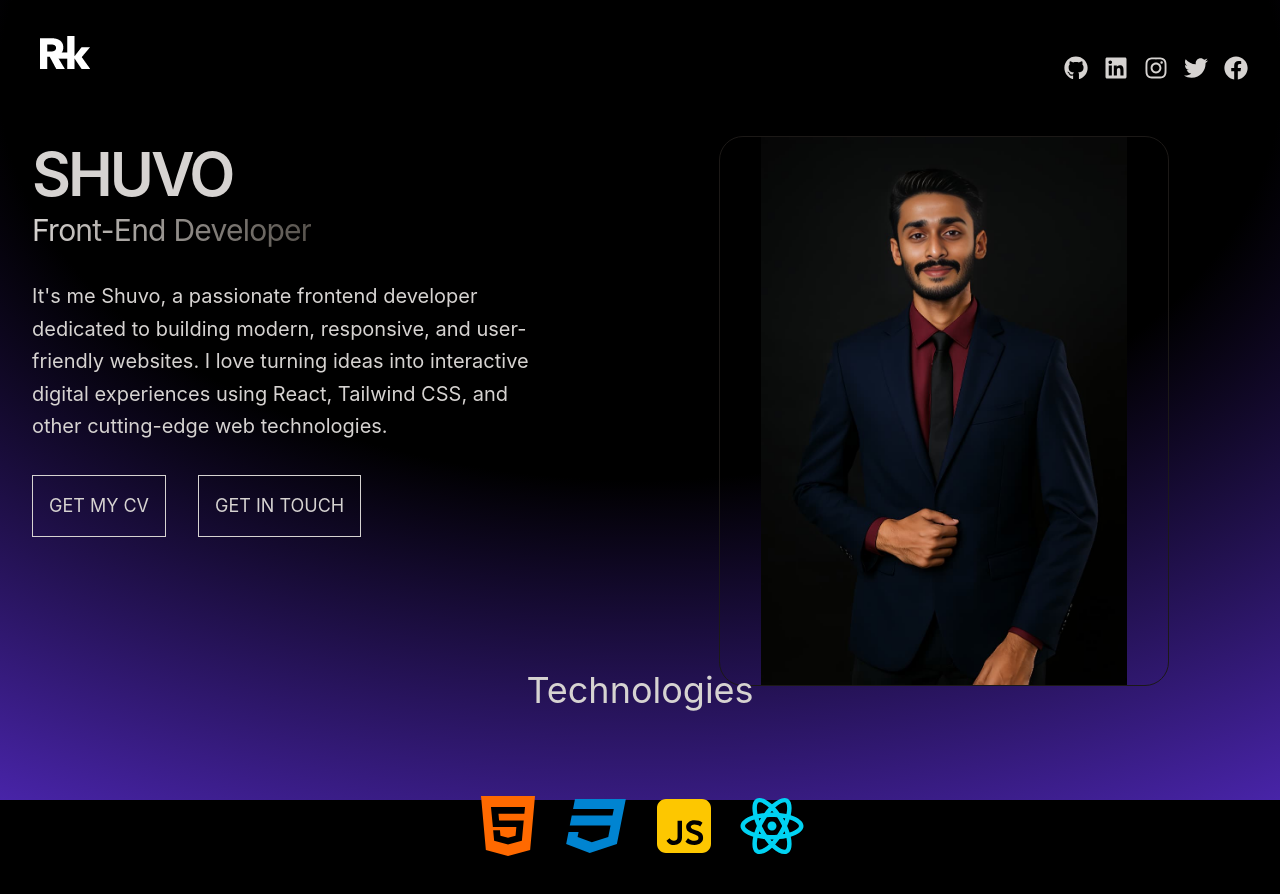
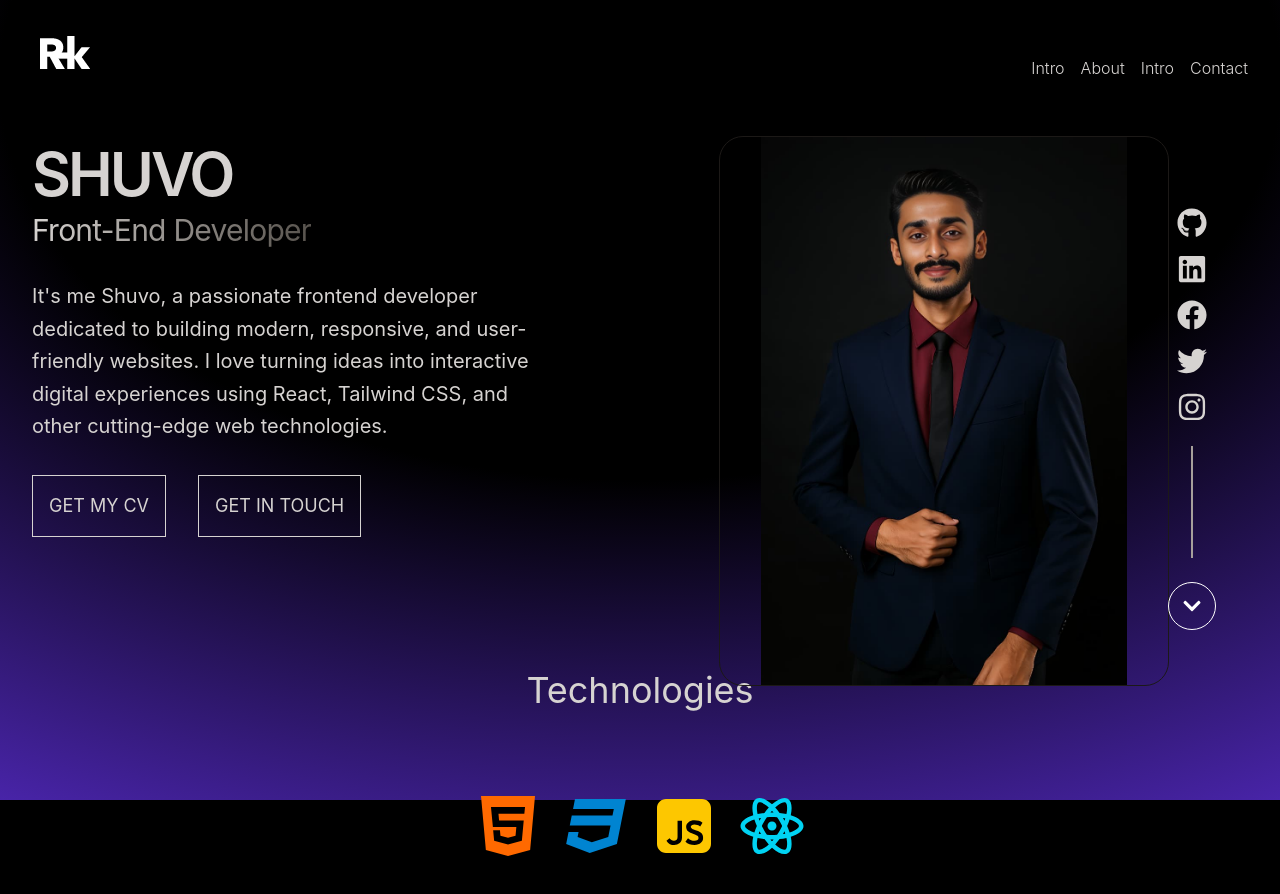
Before and after one commit to Developer-Shuvo/Portfolio, a React (Vite) app: page / in a window 1280 px wide. Shown: the top 894 px of the page. Built offline with nearby package versions, Linux system fonts and the light colour scheme.

Commit message:
Hero Section Added

```diff
--- a/src/assets/Components/Hero/Hero.jsx
+++ b/src/assets/Components/Hero/Hero.jsx
@@ -1,23 +1,92 @@
+import React from "react";
 import profilePic from "./shuvo.jpg";
+import {
+  FaFacebook,
+  FaGithub,
+  FaInstagram,
+  FaTwitter,
+  FaChevronDown,
+  FaLinkedin,
+} from "react-icons/fa"; // Added FaChevronDown, FaLinkedin
 
 const Hero = () => {
   return (
-    <div className="pb-4 lg:-mb-36">
+    <div className="pb-4 lg:-mb-36 relative">
       <div className="flex flex-wrap lg:flex-row-reverse">
         {/*_______ Profile Image_______ */}
         <div className="w-full lg:w-1/2 flex justify-center lg:p-8">
           <div className="flex justify-center items-center">
             <img
               className="border border-stone-900 rounded-3xl object-contain
-                 w-36 h-36
-                 sm:w-[200px] sm:h-[220px]
-                 md:w-[280px] md:h-[320px]
-                 lg:w-[300px] lg:h-[320px]
-                 xl:w-[450px] xl:h-[550px]"
+                  w-36 h-36
+                  sm:w-[200px] sm:h-[220px]
+                  md:w-[280px] md:h-[320px]
+                  lg:w-[300px] lg:h-[320px]
+                  xl:w-[450px] xl:h-[550px]"
               src={profilePic}
               alt="Profile Pic Shuvo"
             />
           </div>
+        </div>
+
+        {/*_______ Social Icons & Scroll Indicator _______ */}
+        <div className="hidden lg:flex flex-col items-center gap-4 text-3xl absolute right-0 top-1/2 -translate-y-1/2 mr-8">
+          {/* Github */}
+          <a
+            href="https://github.com/Developer-Shuvo"
+            target="_blank"
+            rel="noopener noreferrer"
+            aria-label="GitHub"
+          >
+            <FaGithub />
+          </a>
+          {/* LinkedIn */}
+          <a
+            href="#"
+            target="_blank"
+            rel="noopener noreferrer"
+            aria-label="LinkedIn"
+          >
+            <FaLinkedin />
+          </a>
+          {/* Facebook */}
+          <a
+            href="https://www.facebook.com/mdnazmul.hasanshuvo.5"
+            target="_blank"
+            rel="noopener noreferrer"
+            aria-label="Facebook"
+          >
+            <FaFacebook />
+          </a>
+          {/* Twitter */}
+          <a
+            href="https://x.com/SHUVO_1010"
+            target="_blank"
+            rel="noopener noreferrer"
+            aria-label="Twitter"
+          >
+            <FaTwitter />
+          </a>
+          {/* Instagram */}
+          <a
+            href="https://www.instagram.com/nazmul_hasan_shuvooo/"
+            target="_blank"
+            rel="noopener noreferrer"
+            aria-label="Instagram"
+          >
+            <FaInstagram />
+          </a>
+
+          {/* Vertical Line */}
+          <div className="h-28 w-0.5 bg-stone-400 my-2"></div>
+
+          {/* Scroll Down Icon */}
+          <a
+            href="#about"
+            className="flex items-center justify-center w-12 h-12 rounded-full border border-white text-white"
+          >
+            <FaChevronDown className="text-xl" />
+          </a>
         </div>
 
         {/*_______ Name, Title_______  */}
@@ -40,6 +109,7 @@ const Hero = () => {
               Tailwind CSS, and other cutting-edge web technologies.
             </p>
 
+            {/* Button */}
             <div className="flex flex-col md:flex-row items-center gap-0 sm:gap-0 md:gap-4 lg:gap-8">
               {/* CV */}
               <a
--- a/src/assets/Components/Navbar/Navbar.jsx
+++ b/src/assets/Components/Navbar/Navbar.jsx
@@ -25,51 +25,42 @@ const Navbar = () => {
         </a>
       </div>
 
-      <div className="mt-8 flex items-center justify-center gap-4 text-2xl">
-        {/* Github */}
+      <div className="mt-8 flex items-center justify-center gap-4 text-base text-stone-300 font-light">
+        {/* Intro*/}
         <a
           href="https://github.com/Developer-Shuvo"
           target="_blank"
           rel="noopener noreferrer"
-          aria-label="GitHub"
+          aria-label="Intro"
         >
-          <FaGithub />
+          Intro
         </a>
-        {/* Linked In */}
+        {/* About*/}
         <a
-          href="#"
+          href="https://github.com/Developer-Shuvo"
           target="_blank"
           rel="noopener noreferrer"
-          aria-label="LinkedIn"
+          aria-label="About"
         >
-          <FaLinkedin />
+          About
         </a>
-        {/* Instagram */}
+        {/* Works*/}
         <a
-          href="https://www.instagram.com/nazmul_hasan_shuvooo/"
+          href="https://github.com/Developer-Shuvo"
           target="_blank"
           rel="noopener noreferrer"
-          aria-label="Instagram"
+          aria-label="Works"
         >
-          <FaInstagram />
+          Intro
         </a>
-        {/* Twitter */}
+        {/* Contact*/}
         <a
-          href="https://x.com/SHUVO_1010"
+          href="https://github.com/Developer-Shuvo"
           target="_blank"
           rel="noopener noreferrer"
-          aria-label="Twitter"
+          aria-label="Contact"
         >
-          <FaTwitter />
-        </a>
-        {/* Facebook */}
-        <a
-          href="https://www.facebook.com/mdnazmul.hasanshuvo.5"
-          target="_blank"
-          rel="noopener noreferrer"
-          aria-label="Facebook"
-        >
-          <FaFacebook />
+          Contact
         </a>
       </div>
     </nav>
```
